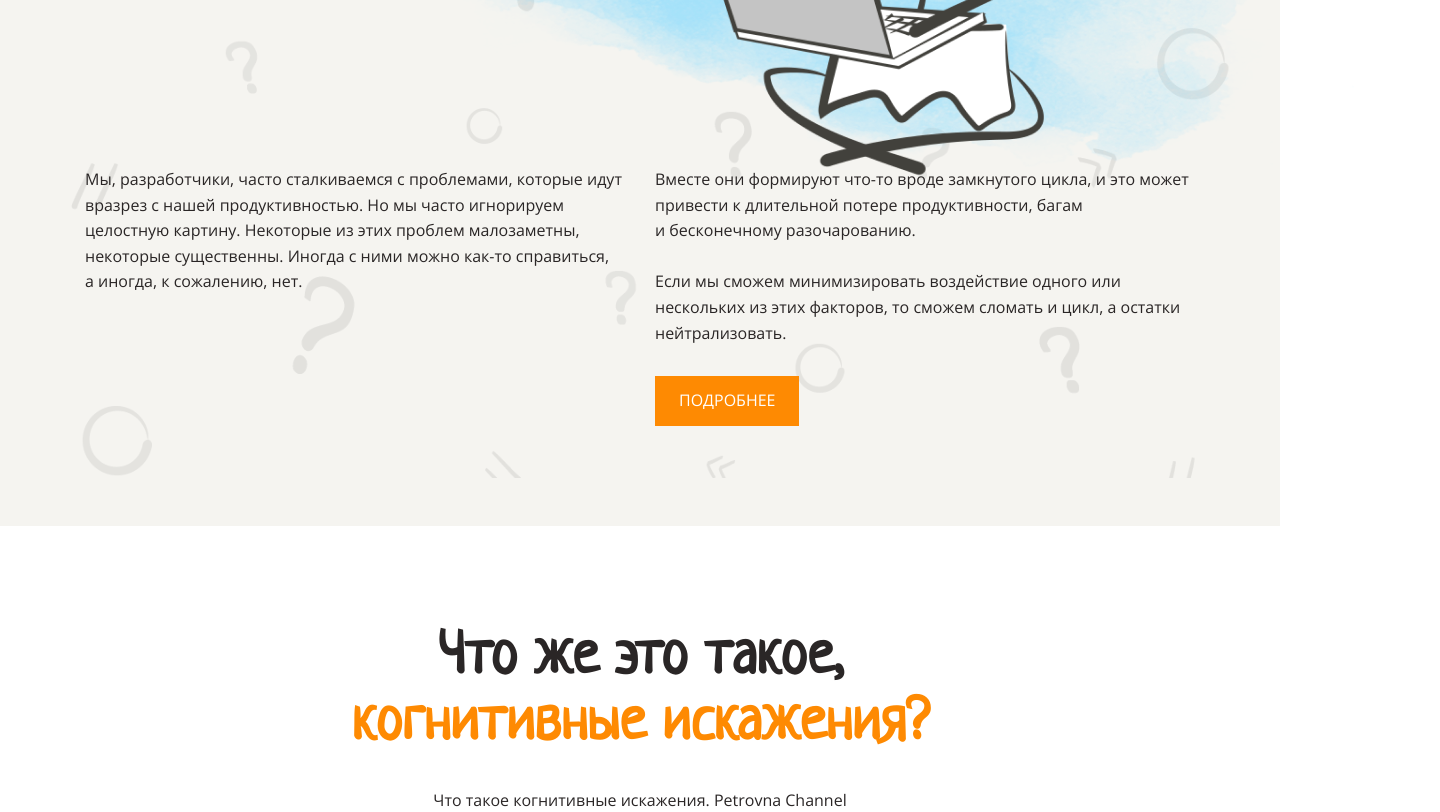
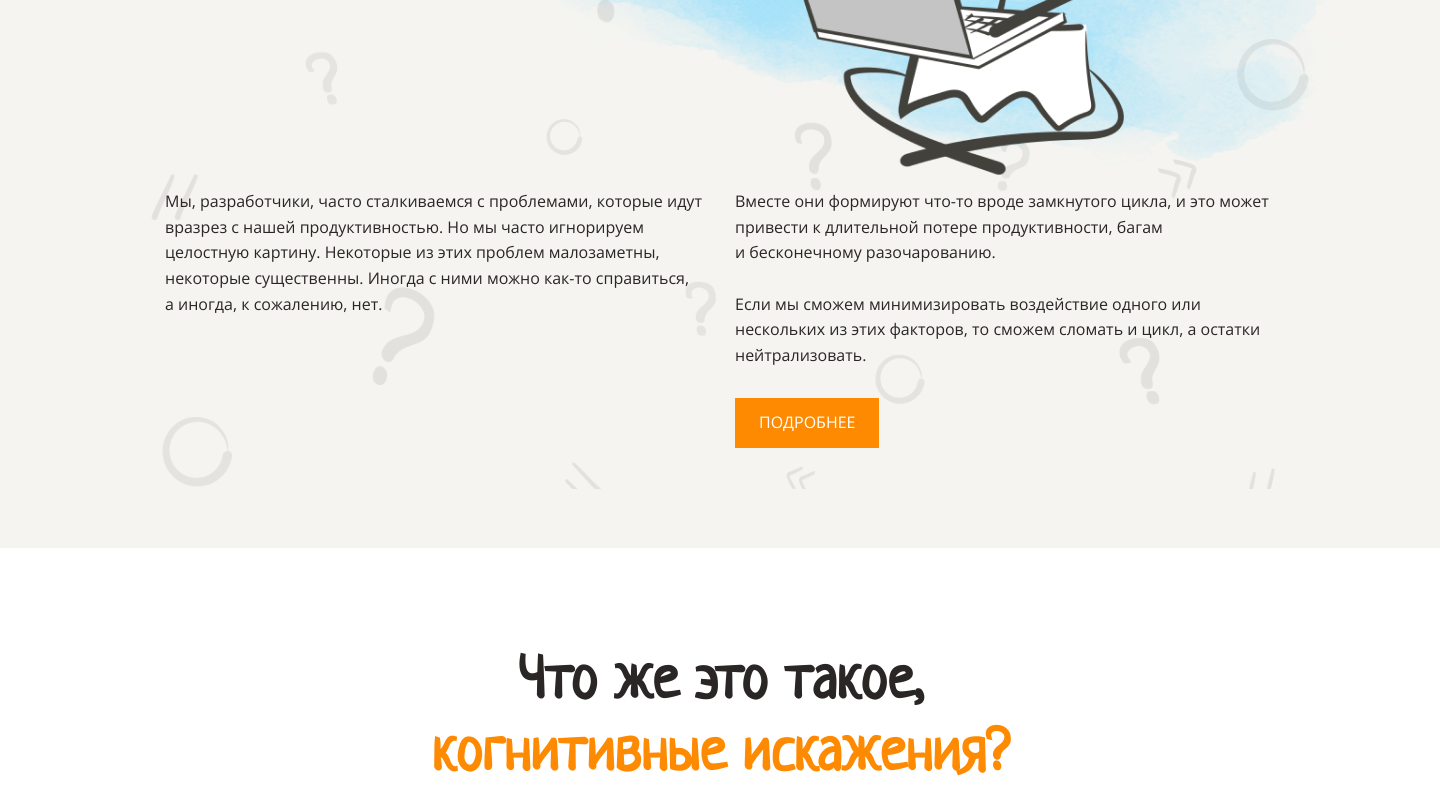
Before and after one commit to Scetlan/layout-designer-project-58, a website: page src/index.html in a window 1280 px wide. Shown: the part 370-1182 px from the top of the page, 1440 px wide, since content can reach past the window. Drawn offline with Linux system fonts and the light colour scheme.

Commit message:
изменен body

```diff
--- a/src/styles/style.css
+++ b/src/styles/style.css
@@ -39,6 +39,7 @@
 }
 
 body {
+  width: 1440px;
   display: block;
   margin: 0 auto;
   height: 100%;
@@ -65,9 +66,12 @@ h3 {
 
 h1,
 h2,
-h3 {
+h3,
+h4,
+h5 {
   margin: 0;
   font-family: "Neucha", sans-serif;
+  line-height: 1.2em;
 }
 
 .title {
```
